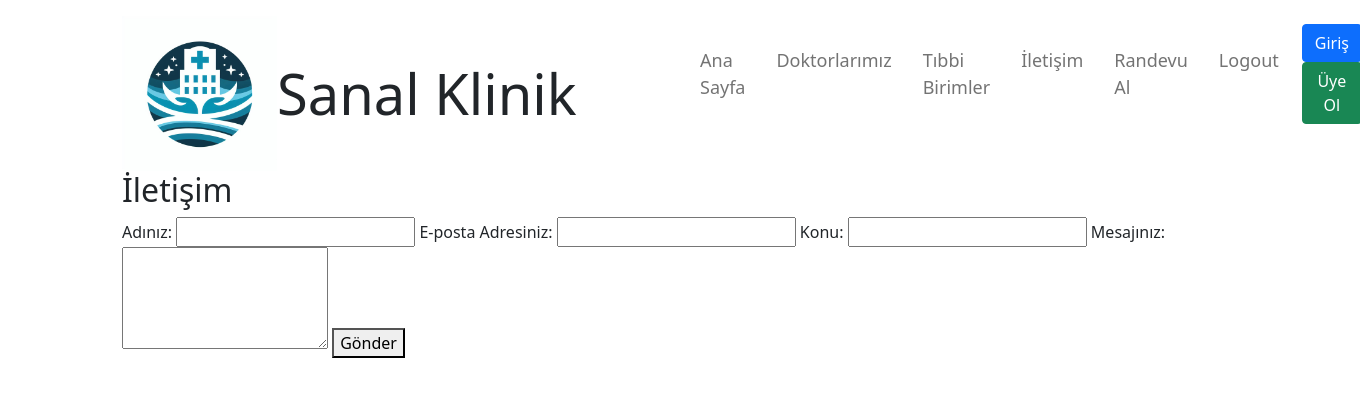
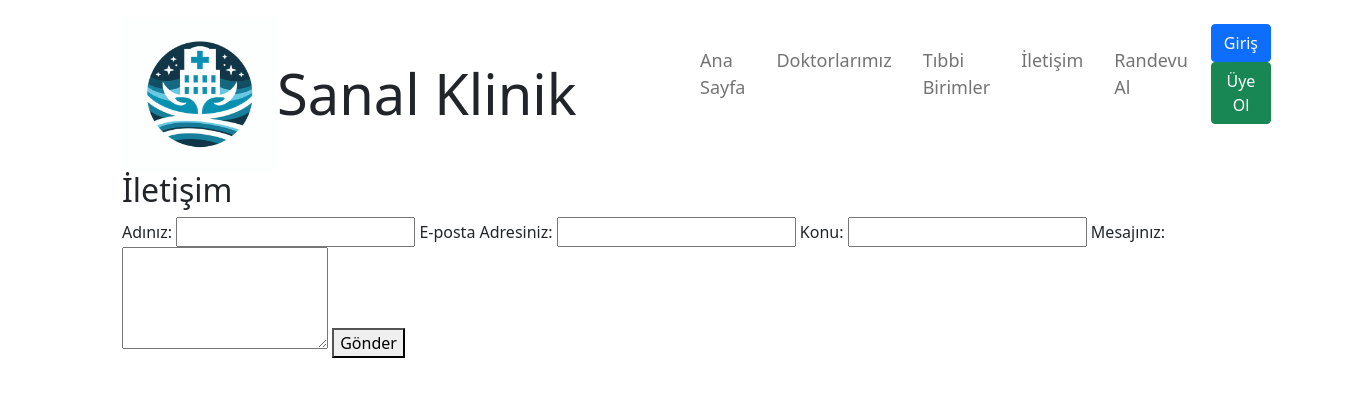
Before and after one commit to feyzaocak/hastane_otomasyon_2, an ASP.NET Core app: page /Contact in a window 1360 px wide. Shown: the top 420 px of the page. Run offline with ASP.NET Core 8, Linux system fonts and the light colour scheme; style sheets or scripts are compiled from the project's sources.

Commit message:
navbar düzenlemesi

```diff
--- a/hastane_otomasyon_2/Views/Shared/_Layout.cshtml
+++ b/hastane_otomasyon_2/Views/Shared/_Layout.cshtml
@@ -40,9 +40,7 @@
                                 <li class="nav-item">
                                     <a class="nav-link font-weight-bold" asp-area="" asp-controller="Randevu" asp-action="Al">Randevu Al</a>
                                 </li>
-                                <li class="nav-item">
-                                    <a class="nav-link font-weight-bold" asp-area="" asp-controller="Home" asp-action="Logout">Logout</a>
-                                </li>
+
                             </ul>
                         </div>
                         <div>
```
